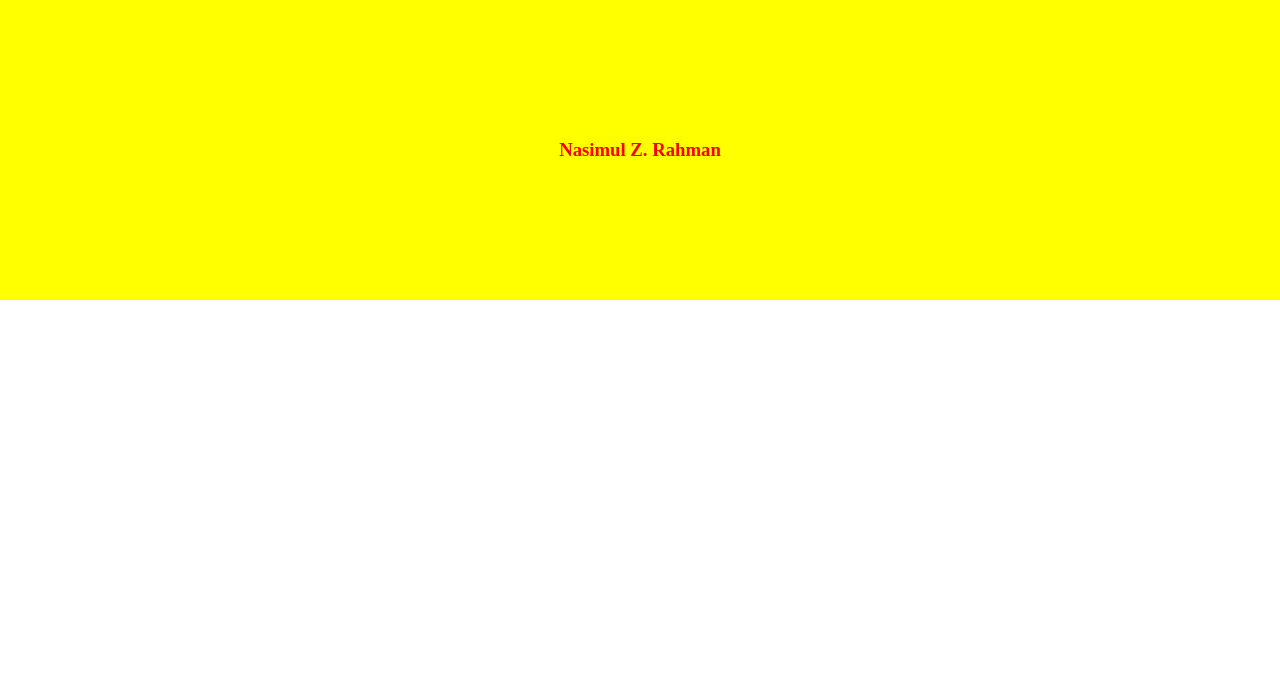
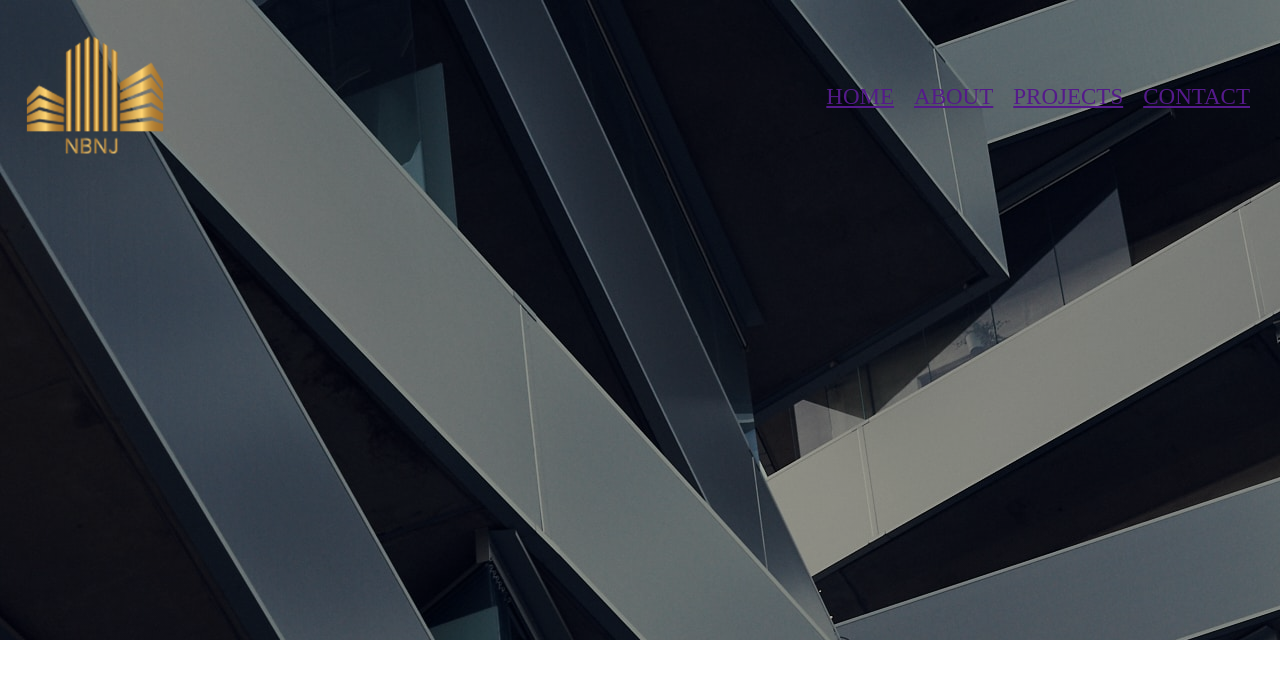
Before and after one commit to Nasimul-Rahman/deployment-test, a Django app: template base/templates/base/index.html in a window 1280 px wide. Shown: the top 679 px of the page. Run offline with Django 3.2, Linux system fonts and the light colour scheme; the template is opened without the code that fills it, so the values that code supplies are empty.

Commit message:
banner skeleton added

```diff
--- /dev/null
+++ b/base/static/base/css/banner.css
@@ -0,0 +1,15 @@
+@import 'navbar.css';
+
+.banner {
+  color: red;
+
+  width: 100%;
+  height: 80vh;
+
+  display: flex;
+  justify-content: space-between;
+  align-items: center;
+  flex-direction: column;
+
+  background: linear-gradient(90deg, rgba(0,0,0,0.29735644257703087) 100%, rgba(36,33,33,0.30015756302521013) 100%), url("/static/base/media/banner-img.jpg");
+}
--- /dev/null
+++ b/base/static/base/css/navbar.css
@@ -0,0 +1,28 @@
+.navbar {
+
+  display: flex;
+  justify-content: space-between;
+  align-items: center;
+
+  width: 100%;
+}
+
+.navbar-hyperlinks {
+  display: flex;
+  justify-content: space-between;
+
+  margin: 20px;
+}
+
+.navbar-hyperlinks a {
+  margin: 10px;
+  font-size: 23px;
+}
+
+.navbar-logo {
+  margin: 20px;
+}
+
+.navbar-logo-img {
+  width: 150px;
+}
--- a/base/static/css/style.css
+++ b/base/static/base/css/style.css
@@ -1,3 +1,4 @@
+@import 'navbar.css';
 @import 'banner.css';
 
 body {
--- a/base/static/css/banner.css
+++ /dev/null
@@ -1,11 +0,0 @@
-.banner {
-  color: red;
-  background-color: yellow;
-
-  width: 100%;
-  height: 300px;
-
-  display: flex;
-  justify-content: center;
-  align-items: center;
-}
--- a/base/templates/base/index.html
+++ b/base/templates/base/index.html
@@ -6,12 +6,23 @@
     <meta charset="UTF-8">
     <meta http-equiv="X-UA-Compatible" content="IE=edge">
     <meta name="viewport" content="width=device-width, initial-scale=1.0">
-  <link rel="stylesheet" type="text/css" href="{% static 'css/style.css' %}">
+    <link rel="stylesheet" type="text/css" href="{% static 'base/css/style.css' %}">
     <title>Nasimul-Z-Rahman</title>
   </head>
   <body>
     <div class="banner">
-    <h3 class="name">Nasimul Z. Rahman</h3>
+      <div class="navbar">
+        <div class="navbar-logo">
+          <img class="navbar-logo-img" src="{% static 'base/media/nbnj-logo-small.png' %}" alt="">
+        </div>
+        <div class="navbar-hyperlinks">
+            <a href="">HOME</a>
+            <a href="">ABOUT</a>
+            <a href="">PROJECTS</a>
+            <a href="">CONTACT</a>
+        </div>
     </div>
   </body>
+
+
 </html>
--- a/deploymenttest/settings.py
+++ b/deploymenttest/settings.py
@@ -128,6 +128,9 @@ STATIC_URL = '/static/'
 STATIC_ROOT = os.path.join(BASE_DIR, 'staticfiles')
 STATICFILES_DIRS = (os.path.join(BASE_DIR, 'static'),)
 
+MEDIA_URL = '/media/'
+MEDIA_ROOT = os.path.join(BASE_DIR, 'media')
+
 
 # Default primary key field type
 # https://docs.djangoproject.com/en/4.1/ref/settings/#default-auto-field
```
Also changed, not shown: base/static/base/media/banner-img.jpg (added), base/static/base/media/nbnj-logo-small.png (added). Lines whose indentation alone changed are shown as unchanged.
